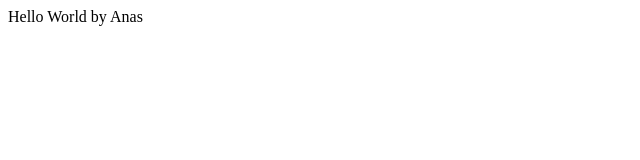
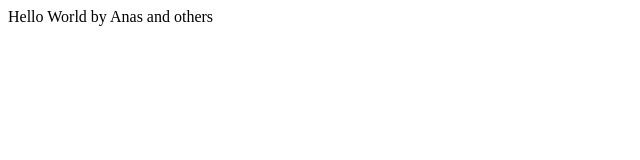
Before and after one commit to anassohail99/bootCamp2020, a plain HTML site: page index.html in a window 1280 px wide. Shown: the full height of the page, 0-640 px from the left. Drawn offline with Linux system fonts and the light colour scheme.

Commit message:
Update index.html

```diff
--- a/index.html
+++ b/index.html
@@ -6,6 +6,6 @@
     <title>Document</title>
   </head>
   <body>
-    Hello World by Anas
+    Hello World by Anas and others
   </body>
 </html>
```
